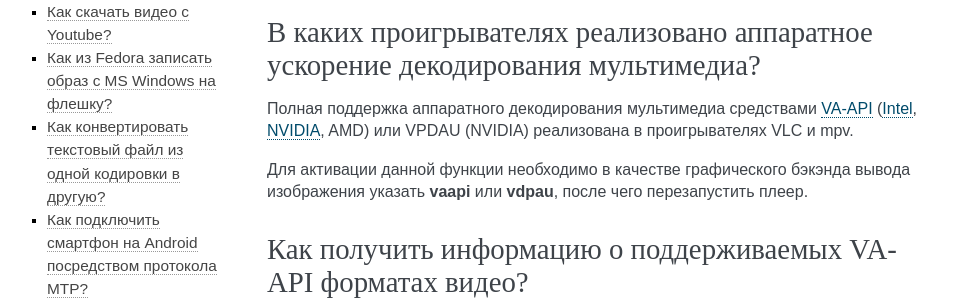
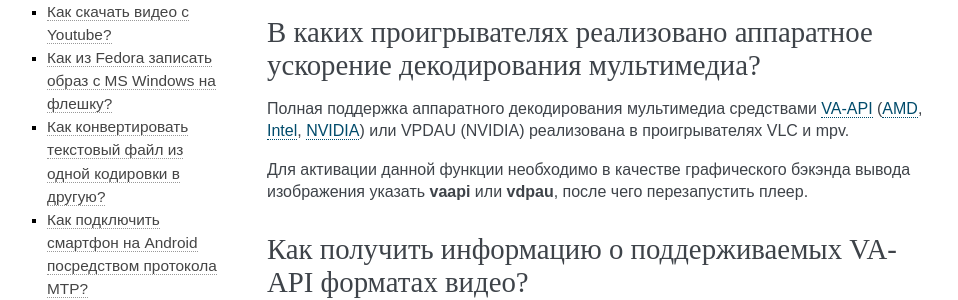
Before and after one commit to RussianFedora/FAQ, a Sphinx documentation site: the page built from source/using-applications.rst, in a window 1280 px wide and 900 px high, scrolled down 1511 px. Shown: the part 160-460 px from the top of the window, without its empty margins (153-1111 px from the left). Built offline with Sphinx 7.4.7, drawn with Linux system fonts in a browser that asks for light colours; comment, search, counter and statistics services are not loaded; some of the changed lines change nothing that is shown.

Commit message:
Updated video-hwaccel question.

```diff
--- a/source/using-applications.rst
+++ b/source/using-applications.rst
@@ -91,7 +91,7 @@
 В каких проигрывателях реализовано аппаратное ускорение декодирования мультимедиа?
 =====================================================================================
 
-Полная поддержка аппаратного декодирования мультимедиа средствами :ref:`VA-API <vaapi-info>` (:ref:`Intel <vaapi-intel>`, :ref:`NVIDIA <vaapi-nvidia>`, AMD) или VPDAU (NVIDIA) реализована в проигрывателях VLC и mpv.
+Полная поддержка аппаратного декодирования мультимедиа средствами :ref:`VA-API <vaapi-info>` (:ref:`AMD <vaapi-amd>`, :ref:`Intel <vaapi-intel>`, :ref:`NVIDIA <vaapi-nvidia>`) или VPDAU (NVIDIA) реализована в проигрывателях VLC и mpv.
 
 Для активации данной функции необходимо в качестве графического бэкэнда вывода изображения указать **vaapi** или **vdpau**, после чего перезапустить плеер.
 
```
